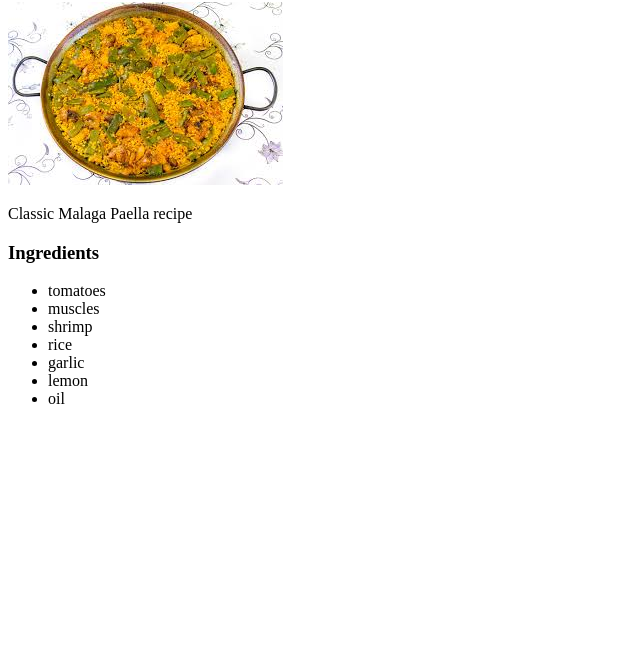
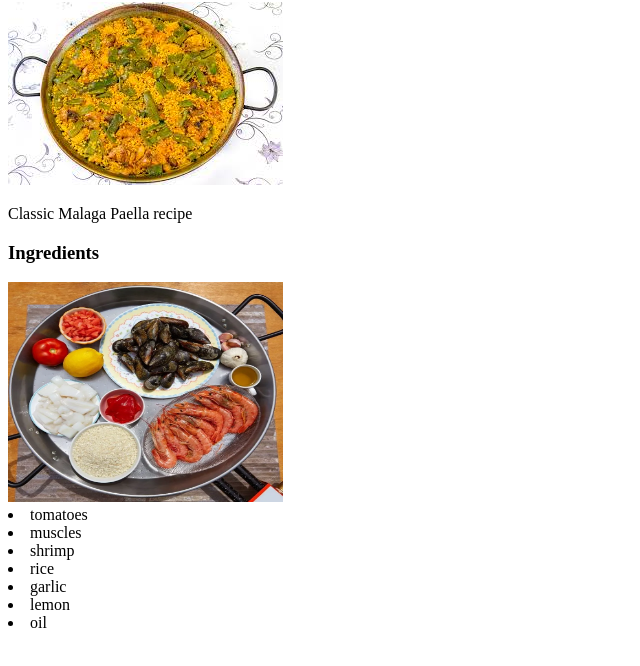
Before and after one commit to Lemi2voli/odin-recipes, a plain HTML site: page recipes/paella.html in a window 1280 px wide. Shown: the part 78-744 px from the top of the page, without its empty margins (0-640 px from the left). Drawn offline with Linux system fonts and the light colour scheme.

Commit message:
Add ingredients image

```diff
--- a/recipes/paella.html
+++ b/recipes/paella.html
@@ -10,6 +10,7 @@
     <p><img src="./paella.jpeg" alt="picture of paella" height="183" width="275"></p>
     <p><a>Classic Malaga Paella recipe</a></p>
     <h3>Ingredients</h3>
+    <img src="./paella-ingredients.jpg" height="220" width="275"
     <ul>
         <li>tomatoes</li>
         <li>muscles</li>
```
Also changed, not shown: recipes/paella-ingredients.jpg (added).
